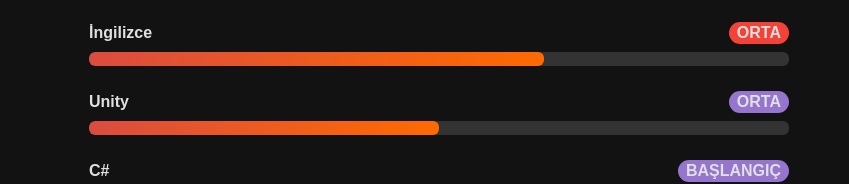
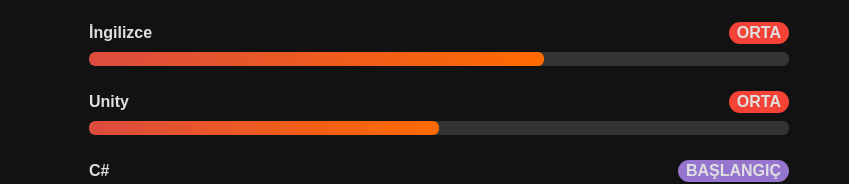
Before and after one commit to suranurderin/portfolio, a plain HTML site: page index.html in a window 1280 px wide. Shown: the part 1841-2025 px from the top of the page, without its empty margins (201-1050 px from the left). Drawn offline with Linux system fonts and the light colour scheme.

Commit message:
Update index.html

```diff
--- a/index.html
+++ b/index.html
@@ -153,7 +153,7 @@
     <div class="skill">
       <div class="skill-header">
         <span id="skill-unity">Unity</span>
-        <span class="badge bas" id="level-unity">Orta</span>
+        <span class="badge orta" id="level-unity">Orta</span>
       </div>
       <div class="bar" data-tooltip="40%"><div style="width: 50%"></div></div>
     </div>
```
